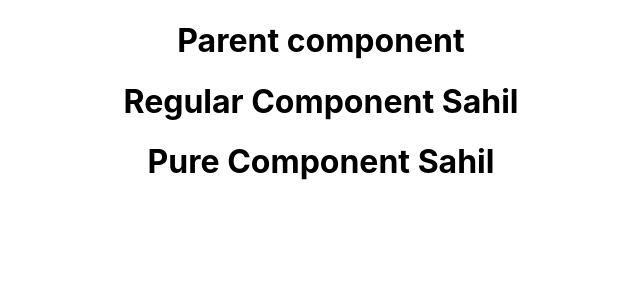
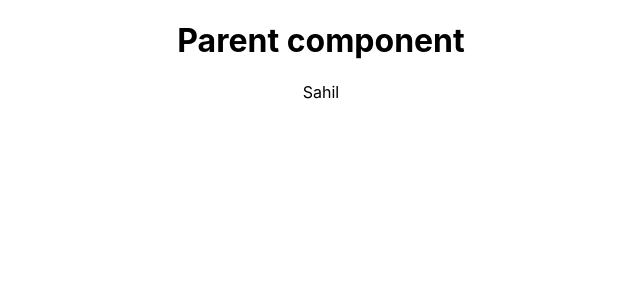
Before and after one commit to Sahil1109/Demo1, a React (Create React App) app: page / in a window 1280 px wide. Shown: the top 300 px of the page, without its empty margins (319-959 px from the left). Built offline with nearby package versions, Linux system fonts and the light colour scheme.

Commit message:
Commit after Memo

```diff
--- /dev/null
+++ b/src/components/MemoComp.js
@@ -0,0 +1,12 @@
+import React from 'react'
+
+function MemoComp({name}) {
+    console.log('Memo component')
+    return (
+        <div>
+            {name}
+        </div>
+    )
+}
+
+export default React.memo(MemoComp)
--- a/src/components/ParentComp.js
+++ b/src/components/ParentComp.js
@@ -1,8 +1,9 @@
-import React, { Component, PureComponent } from 'react'
+import React, { Component} from 'react'
 import PureComp from './PureComp'
 import RegularComp from './RegularComp'
+import MemoComp from './MemoComp'
 
-class ParentComp extends PureComponent {
+class ParentComp extends Component {
     constructor(props) {
         super(props)
 
@@ -23,8 +24,9 @@
         return (
             <div>
                 <h1>Parent component</h1>
-                <RegularComp name={this.state.name}></RegularComp>
-                <PureComp name={this.state.name}></PureComp>
+                <MemoComp name={this.state.name} />
+                {/*<RegularComp name={this.state.name}></RegularComp>*/}
+                {/*<PureComp name={this.state.name}></PureComp>*/}
             </div>
         )
     }
```
